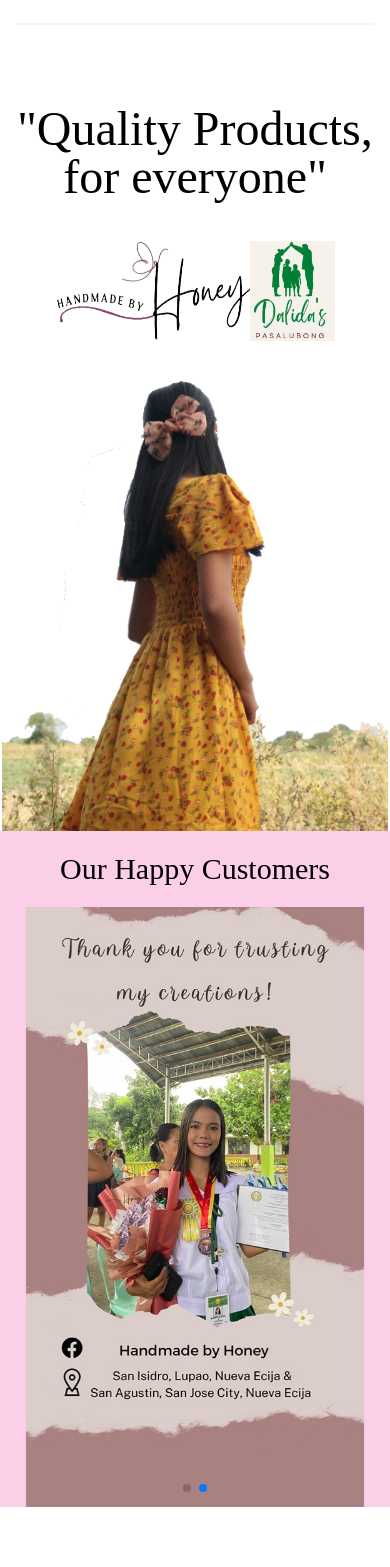
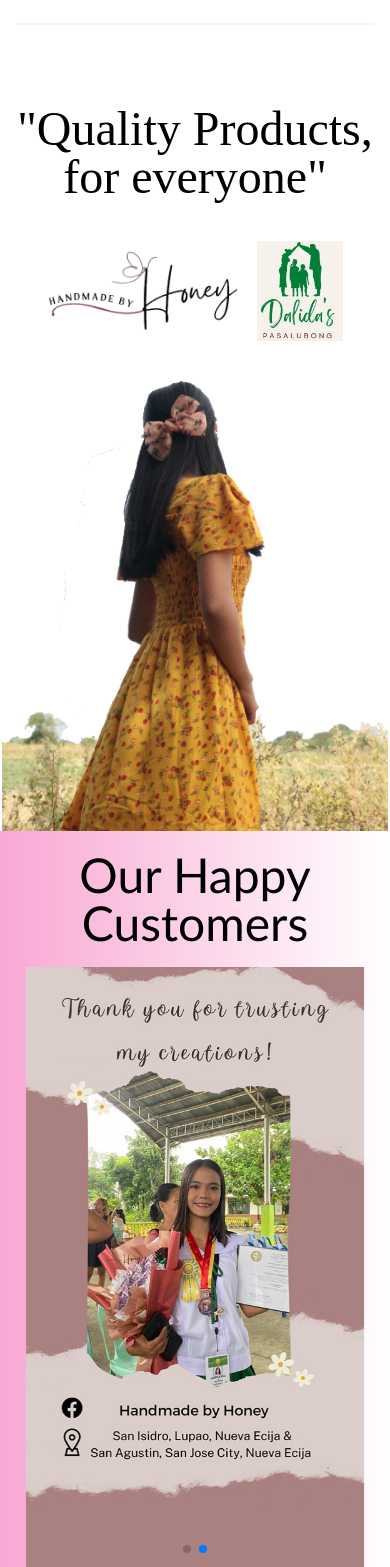
Before and after one commit to james1821/Honey_Shop, a React (Vite) app: page / in a window 390 px wide. Shown: the part 105-1672 px from the top of the page. Before the commit the page ends 1612 px from the top, so only its background shows below. Built offline with nearby package versions, Linux system fonts and the light colour scheme.

Commit message:
changed background of head or slider, added different fonts and changed media queries for tablet

```diff
--- a/src/component/Banner.jsx
+++ b/src/component/Banner.jsx
@@ -8,15 +8,15 @@ function Banner() {
     <header id='head' className='h-full bg-white ' >
         <div className='flex flex-col justify-center  items-center lg:w-1/2 lg:float-right relative z-10'>
             <h1 className='text-5xl mt-20 text-center '>"Quality Products, for everyone"</h1>
-            <div className='flex  justify-center  items-center w-1/2 lg:float-right relative z-10 my-10'>
-                 <img className='h-[100px]' src={Logo} alt="" />
+            <div className='flex  justify-center  items-center w-1/2 lg:float-right relative z-10 my-10 md:gap-10 gap-5'>
+                 <img className='h-[80px]' src={Logo} alt="" />
                  <img className='h-[100px]' src={PasalubongLogo} alt="" />
 
             </div>
 
         </div>
 
-       <img  src={Honelyn1} alt="" className='h-[450px] md:h-[650px] m-auto md:m-0 z-0' />
+       <img  src={Honelyn1} alt="" className='h-[450px] md:h-[650px] m-auto lg:m-0 z-0' />
 
 
 
--- a/src/component/Home.jsx
+++ b/src/component/Home.jsx
@@ -16,8 +16,8 @@ function Home() {
 
   return (
 
-    <section id="Home" className='bg-pink-200 h-full relative'>
-          <h1 className='text-3xl text-center p-5'>Our Happy Customers</h1>
+    <section id="Home" className='bg-gradient-to-r from-pink-300  to-white h-full relative'>
+          <h1 className='text-5xl md:text-7xl text-center p-5'>Our Happy Customers</h1>
 
           <Swiper
         autoplay={{
--- a/src/index.css
+++ b/src/index.css
@@ -4,7 +4,11 @@
 
 
 @layer base {
-    html {
+    #head {
       font-family: brush scriopt mt, cursive;
     }
+
+    #Home {
+      font-family: optima, sans-serif;
+    }
   }
--- a/tailwind.config.js
+++ b/tailwind.config.js
@@ -9,6 +9,9 @@ export default {
       backgroundImage: {
         'sunflower': "url('../assets/img/sunflower.png')",
 
+      },
+      colors:{
+        'primary':"linear-gradient(315deg, #e96196 0%, #ffffff 74%);",
       }
     },
   },
```
Also changed, not shown: 1 other file (tests, documents, lock files or other folders).
